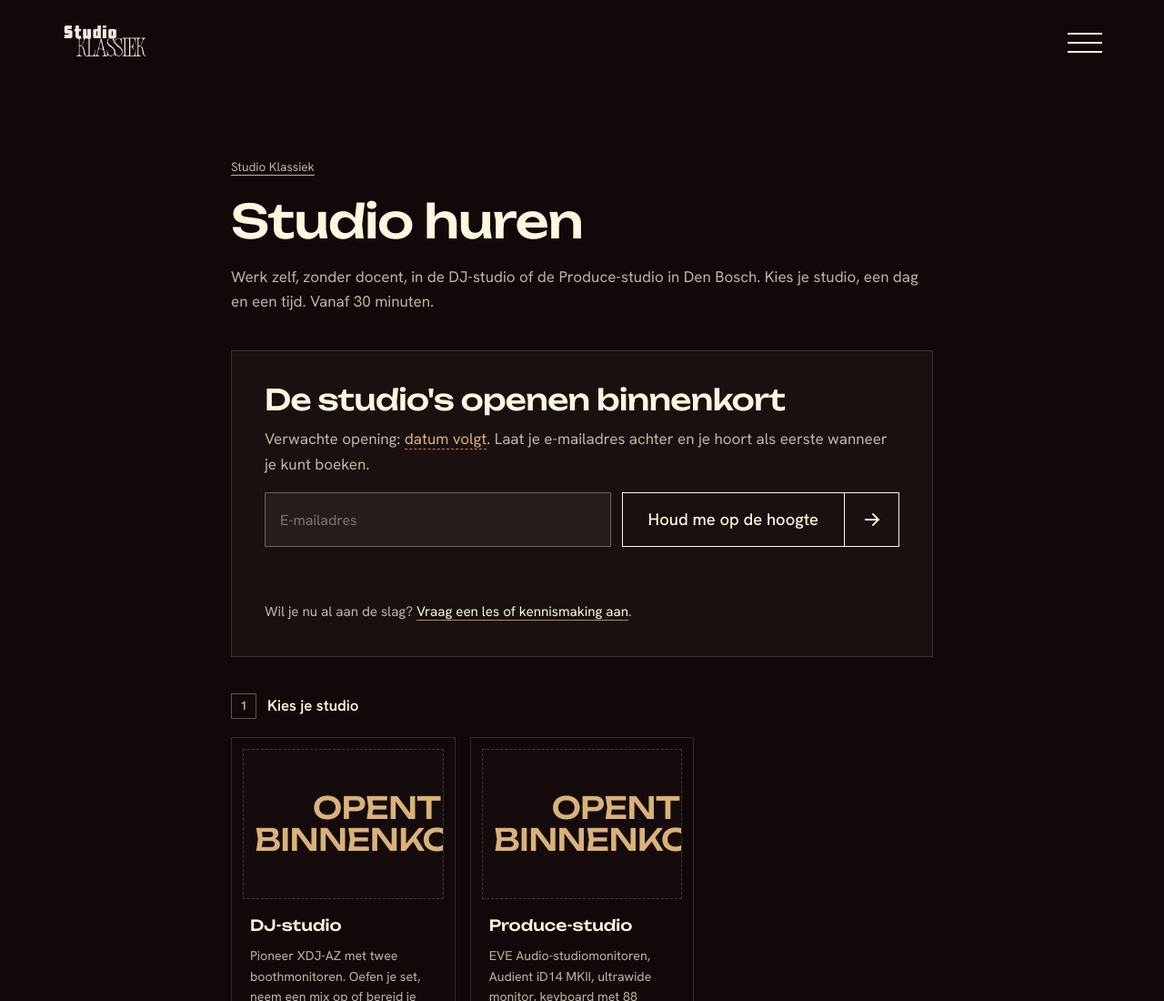
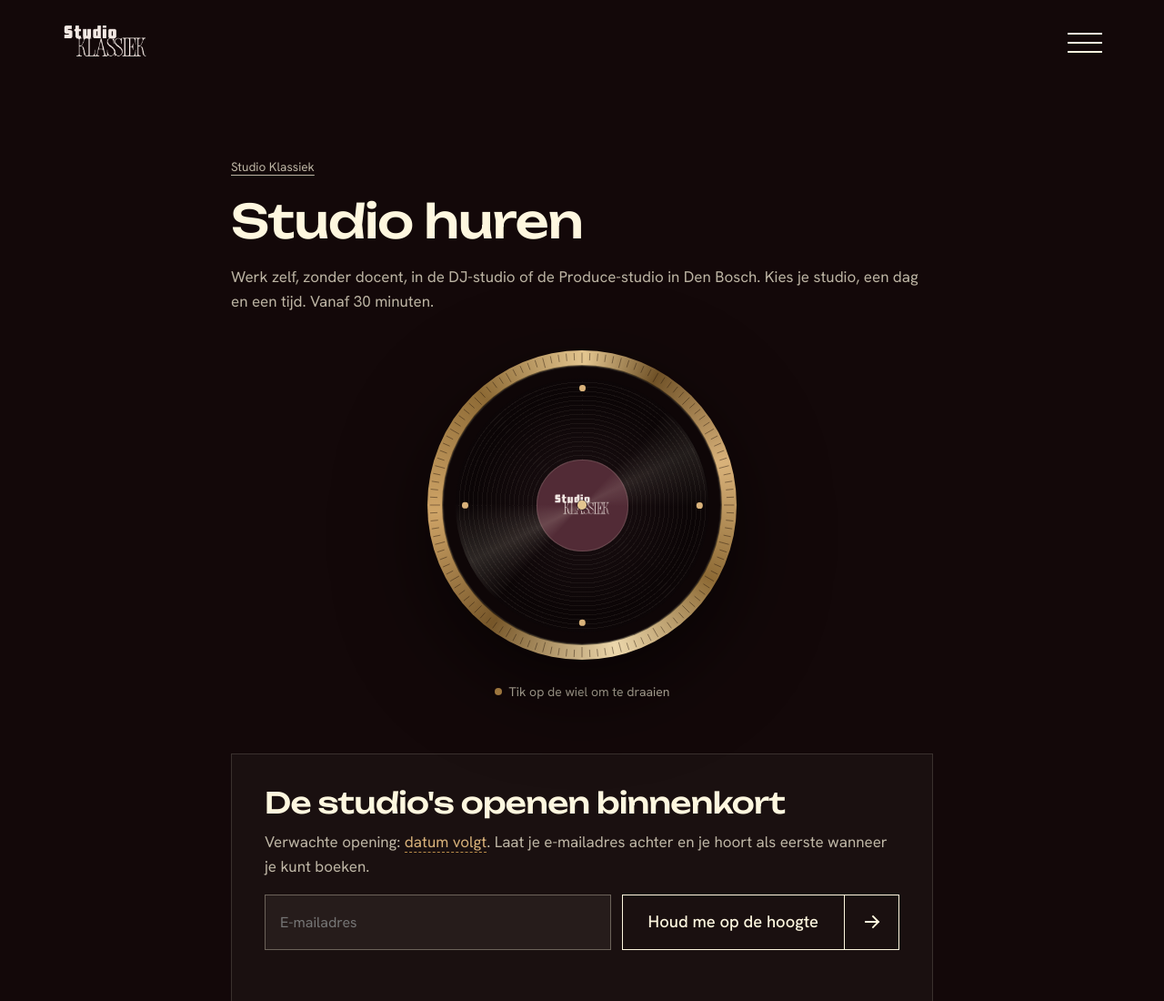
Before and after one commit to davidmulder8-oss/studio-klassiek, a plain HTML site: page self-service.html in a window 1280 px wide. Shown: the top 1100 px of the page at 91% size. Drawn offline with Linux system fonts and the light colour scheme.

Commit message:
Premium afwerking: draaiwiel op Studio huren, prijzen als menukaart, rustiger ritme
- Messing wiel (zonder geluid) op de pagina Studio huren, tik om te laten draaien
- Prijzen van de lessen als menukaart met stippellijn
- Genres in Bodoni, fijne lijn tussen de blokken, themakleur en deelkaart

Co-Authored-By: Claude Sonnet 5.5 <noreply@anthropic.com>

```diff
--- a/self-service.html
+++ b/self-service.html
@@ -34,6 +34,20 @@
     <h1 class="page-title">Studio huren</h1>
     <p class="intro">Werk zelf, zonder docent, in de DJ-studio of de Produce-studio in Den Bosch. Kies je studio, een dag en een tijd. Vanaf 30 minuten.</p>
 
+    <div class="wheel-wrap">
+      <button class="wheel" id="wheel" type="button" aria-pressed="false" aria-label="Laat de wiel draaien">
+        <span class="w-ring"></span>
+        <svg class="w-ticks" id="wheelTicks" viewBox="0 0 100 100" aria-hidden="true"></svg>
+        <span class="w-bezel"></span>
+        <span class="platter">
+          <span class="mark m1"><i></i></span><span class="mark m2"><i></i></span><span class="mark m3"><i></i></span><span class="mark m4"><i></i></span>
+          <span class="label"><img src="assets/logo-cream.png" width="657" height="285" alt=""></span>
+        </span>
+        <span class="w-sheen"></span>
+        <span class="w-spindle"></span>
+      </button>
+      <p class="wheel-hint"><span class="wheel-light" aria-hidden="true"></span><span id="wheelHint">Tik op de wiel om te draaien</span></p>
+    </div>
     <section class="soon-box" aria-labelledby="soonTitle">
       <h2 id="soonTitle">De studio's openen binnenkort</h2>
       <p>Verwachte opening: <span class="todo" id="openingDate">datum volgt</span>. Laat je e-mailadres achter en je hoort als eerste wanneer je kunt boeken.</p>
@@ -171,5 +185,6 @@
 <script src="content.js"></script>
 <script src="selfservice.js"></script>
 <script src="early.js"></script>
+<script src="wheel.js"></script>
 </body>
 </html>
--- a/styles.css
+++ b/styles.css
@@ -441,3 +441,50 @@ dd.todo { justify-self: start; }
 /* Lege fotoplekken tonen we niet: ze verschijnen vanzelf zodra de foto er is */
 .ph.missing, .hero-media.missing { display: none; }
 .price dd, .summary dd, .cal-day, .slot { font-variant-numeric: tabular-nums; }
+/* ===== Premium: de wiel, de menukaart en een rustiger ritme ===== */
+
+.wheel { position: relative; display: block; width: min(340px, 100%); aspect-ratio: 1; padding: 0; border: 0; border-radius: 50%; background: none; cursor: pointer; -webkit-tap-highlight-color: transparent; filter: drop-shadow(0 32px 48px rgba(0, 0, 0, .6)); transition: transform .2s var(--ease); }
+.wheel:active { transform: scale(.985); }
+.wheel:focus-visible { outline: 2px solid var(--gold-lt); outline-offset: 8px; }
+.wheel > *, .platter > * { position: absolute; }
+.w-ring { inset: 0; border-radius: 50%; background: conic-gradient(from 30deg, #6f5127, #d9b27a 12%, #8d6a35 25%, #ecd7ab 38%, #765629 52%, #cfa467 66%, #8d6a35 80%, #e3c58f 92%, #6f5127); }
+.w-ticks { inset: 0; width: 100%; height: 100%; stroke: rgba(36, 22, 10, .6); stroke-width: .22; }
+.w-bezel { inset: 5%; border-radius: 50%; background: #0e0607; box-shadow: 0 0 0 1px rgba(0, 0, 0, .5), inset 0 0 0 1px rgba(254, 247, 223, .08); }
+.platter { inset: 9%; border-radius: 50%; background: radial-gradient(circle at 50% 50%, #1c1013 0, #0b0506 62%, #120a0c 100%); animation: spin 1.8s linear infinite paused; }
+.platter::before { content: ""; position: absolute; inset: 0; border-radius: 50%; background: repeating-radial-gradient(circle at 50% 50%, rgba(254, 247, 223, .055) 0 1px, transparent 1px 5px); -webkit-mask: radial-gradient(circle, transparent 0 24%, #000 25%); mask: radial-gradient(circle, transparent 0 24%, #000 25%); }
+.wheel.is-spinning .platter { animation-play-state: running; }
+.mark { inset: 0; }
+.mark i { position: absolute; left: 50%; top: 2.5%; width: 2.4%; aspect-ratio: 1; margin-left: -1.2%; border-radius: 50%; background: #d9b27a; }
+.mark.m2 { transform: rotate(90deg); }
+.mark.m3 { transform: rotate(180deg); }
+.mark.m4 { transform: rotate(270deg); }
+.label { inset: 32%; border-radius: 50%; background: var(--wine); display: grid; place-items: center; box-shadow: inset 0 0 0 1px rgba(254, 247, 223, .14); }
+.label img { width: 68%; height: auto; }
+.w-sheen { inset: 9%; border-radius: 50%; pointer-events: none; background: conic-gradient(from 200deg, transparent 0 6%, rgba(254, 247, 223, .14) 12%, transparent 20% 56%, rgba(254, 247, 223, .10) 62%, transparent 70%); }
+.w-spindle { left: 48.6%; top: 48.6%; width: 2.8%; aspect-ratio: 1; border-radius: 50%; background: #e3c58f; box-shadow: 0 0 0 1px rgba(0, 0, 0, .4); }
+@keyframes spin { to { transform: rotate(360deg); } }
+.wheel-hint { margin: 0; display: flex; align-items: center; gap: 8px; color: var(--soft); font-size: .875rem; }
+.wheel-light { width: 8px; height: 8px; border-radius: 50%; background: var(--gold); }
+.wheel-wrap { display: grid; justify-items: center; gap: 24px; margin: 40px 0 56px; }
+.wheel-wrap.is-spinning .wheel-light { background: var(--ember); }
+
+/* Prijzen als menukaart */
+.course-foot .price { align-self: start; gap: 16px; padding: 24px; border: 1px solid var(--line); background: rgba(254, 247, 223, .02); }
+.price div { align-items: baseline; gap: 12px; padding: 0; border: 0; }
+.price dt { order: 1; }
+.price div::before { content: ""; order: 2; flex: 1; min-width: 16px; border-bottom: 1px dotted var(--line-strong); transform: translateY(-4px); }
+.price dd { order: 3; font-family: var(--serif); font-weight: 500; font-size: 1.75rem; line-height: 1; }
+.genres { margin: 28px 0 32px; font-family: var(--serif); font-size: clamp(1.2rem, 2.4vw, 1.5rem); line-height: 1.5; color: var(--cream); }
+
+/* Rustiger ritme: een fijne lijn tussen de blokken */
+main > .block + .block { border-top: 1px solid var(--line); }
+.foot-brand img { width: 160px; }
+
+@media (max-width: 900px) {
+  .wheel { width: min(300px, 78vw); }
+}
+@media (max-width: 560px) { .routes { grid-template-columns: 1fr; } }
+
+.course-foot { grid-template-columns: minmax(280px, 320px) 1fr; }
+.price dt, .price dd { white-space: nowrap; }
+@media (max-width: 760px) { .course-foot { grid-template-columns: 1fr; } }
--- /dev/null
+++ b/wheel.js
@@ -0,0 +1,29 @@
+/* De wiel op de pagina Studio huren: tik om hem te laten draaien, tik opnieuw om te stoppen. Zonder geluid. */
+(function () {
+  'use strict';
+
+  var btn = document.getElementById('wheel');
+  if (!btn) return;
+  var wrap = btn.parentNode, hint = document.getElementById('wheelHint');
+
+  /* Fijne streepjes op de messing rand */
+  var ticks = document.getElementById('wheelTicks');
+  if (ticks) {
+    var NS = 'http://www.w3.org/2000/svg', html = '';
+    for (var i = 0; i < 120; i++) {
+      var a = i * 3 * Math.PI / 180, major = i % 5 === 0, r1 = major ? 45.9 : 46.8, r2 = 49.2;
+      html += '<line x1="' + (50 + r1 * Math.sin(a)).toFixed(2) + '" y1="' + (50 - r1 * Math.cos(a)).toFixed(2) +
+        '" x2="' + (50 + r2 * Math.sin(a)).toFixed(2) + '" y2="' + (50 - r2 * Math.cos(a)).toFixed(2) + '"/>';
+    }
+    var g = document.createElementNS(NS, 'g'); g.innerHTML = html; ticks.appendChild(g);
+  }
+
+  btn.addEventListener('click', function () {
+    var on = btn.getAttribute('aria-pressed') !== 'true';
+    btn.setAttribute('aria-pressed', on ? 'true' : 'false');
+    btn.setAttribute('aria-label', on ? 'Stop de wiel' : 'Laat de wiel draaien');
+    btn.classList.toggle('is-spinning', on);
+    wrap.classList.toggle('is-spinning', on);
+    if (hint) hint.textContent = on ? 'Tik op de wiel om te stoppen' : 'Tik op de wiel om te draaien';
+  });
+})();
```
Also changed, not shown: index.html (+5 -0 lines).
